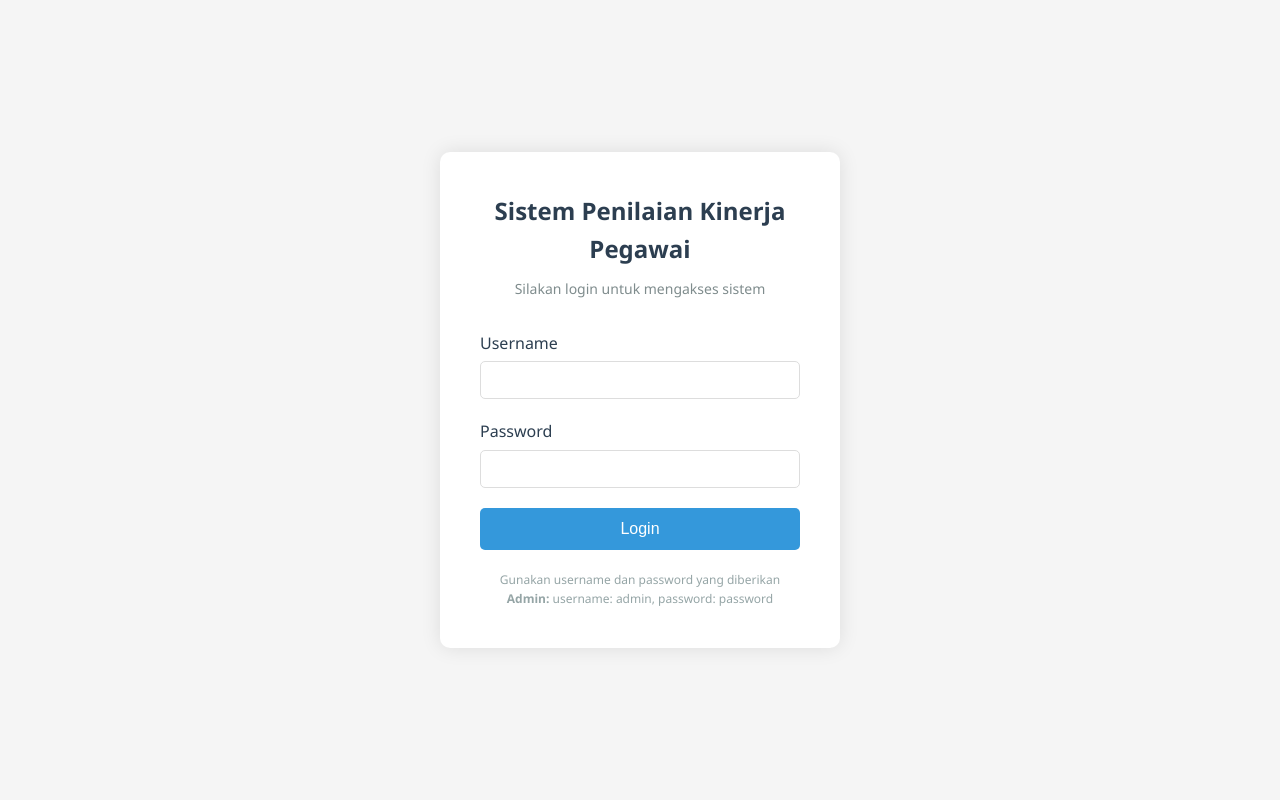
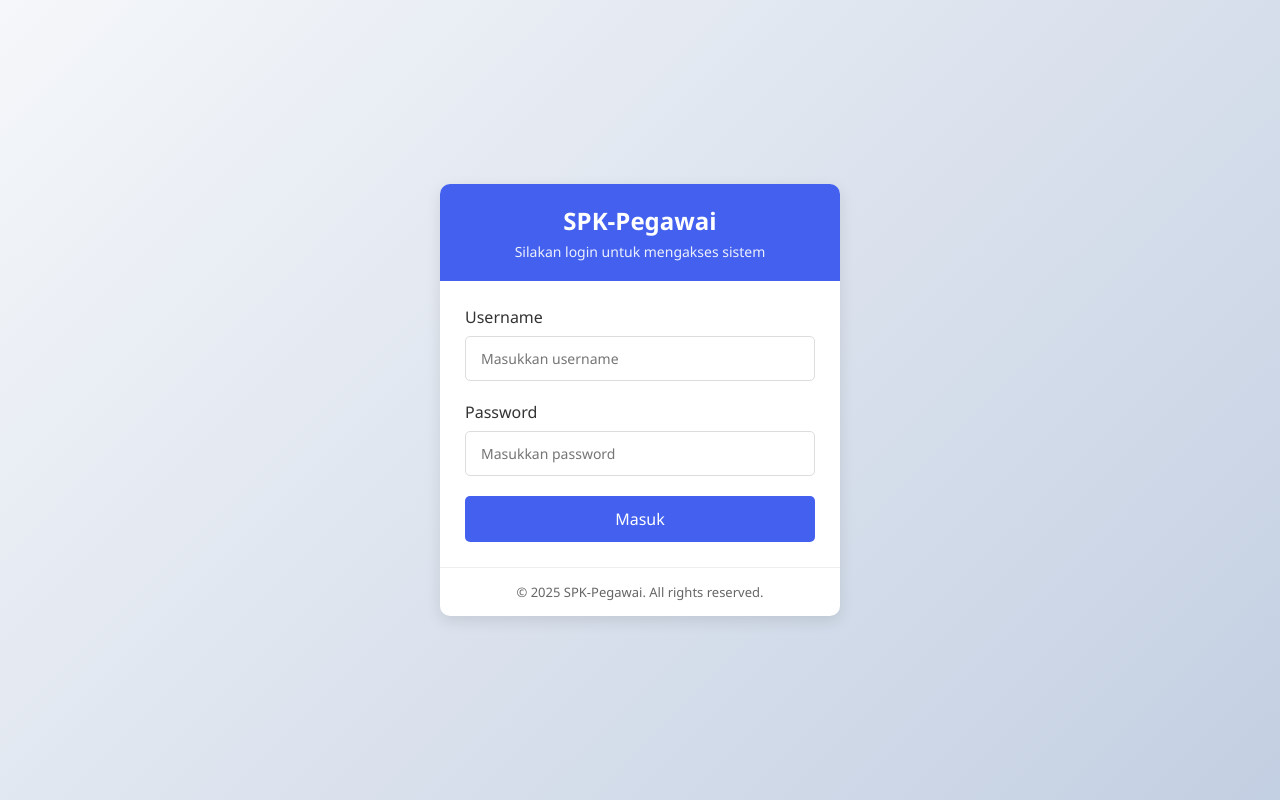
Before and after one commit to fakhriiii7/Sistem-Penilaian-Kinerja, a PHP site: page /login.php in a window 1280 px wide. Run offline with PHP 8.4, Linux system fonts and the light colour scheme.

Commit message:
edit tampilan login

```diff
--- a/login.php
+++ b/login.php
@@ -1,4 +1,5 @@
 <?php
+session_start();
 require_once 'config/database.php';
 
 $db = new Database();
@@ -22,18 +23,19 @@ if ($_SERVER['REQUEST_METHOD'] == 'POST') {
             $_SESSION['role'] = $user['role'];
             $_SESSION['nama_lengkap'] = $user['nama_lengkap'];
 
-            // Redirect berdasarkan role
+            // Redirect based on role
             switch ($user['role']) {
                 case 'admin':
-                    redirect('admin/index.php');
+                    header('Location: admin/index.php');
                     break;
                 case 'pimpinan':
-                    redirect('pimpinan/index.php');
+                    header('Location: pimpinan/index.php');
                     break;
                 case 'pegawai':
-                    redirect('pegawai/index.php');
+                    header('Location: pegawai/index.php');
                     break;
             }
+            exit();
         } else {
             $error = 'Password salah!';
         }
@@ -42,69 +44,74 @@ if ($_SERVER['REQUEST_METHOD'] == 'POST') {
     }
 }
 ?>
-
 <!DOCTYPE html>
 <html lang="id">
 <head>
     <meta charset="UTF-8">
     <meta name="viewport" content="width=device-width, initial-scale=1.0">
     <title>Login - Sistem Penilaian Kinerja Pegawai</title>
-    <link rel="stylesheet" href="assets/css/style.css">
     <style>
         * {
             margin: 0;
             padding: 0;
             box-sizing: border-box;
+            font-family: 'Segoe UI', Tahoma, Geneva, Verdana, sans-serif;
         }
 
         body {
-            font-family: 'Segoe UI', Tahoma, Geneva, Verdana, sans-serif;
-            background-color: #f5f5f5;
-            height: 100vh;
+            background: linear-gradient(135deg, #f5f7fa 0%, #c3cfe2 100%);
+            min-height: 100vh;
             display: flex;
             align-items: center;
             justify-content: center;
+            padding: 20px;
         }
 
         .login-container {
-            background-color: white;
-            border-radius: 10px;
-            box-shadow: 0 0 20px rgba(0, 0, 0, 0.1);
+            background: white;
             width: 100%;
             max-width: 400px;
-            padding: 40px;
+            border-radius: 10px;
+            box-shadow: 0 5px 15px rgba(0, 0, 0, 0.1);
+            overflow: hidden;
         }
 
         .login-header {
+            background: #4361ee;
+            color: white;
+            padding: 20px;
             text-align: center;
-            margin-bottom: 30px;
         }
 
         .login-header h1 {
-            color: #2c3e50;
             font-size: 24px;
-            margin-bottom: 10px;
+            margin-bottom: 5px;
         }
 
         .login-header p {
-            color: #7f8c8d;
+            opacity: 0.9;
             font-size: 14px;
+        }
+
+        .login-body {
+            padding: 25px;
         }
 
         .form-group {
             margin-bottom: 20px;
+            position: relative;
         }
 
         .form-group label {
             display: block;
-            margin-bottom: 5px;
-            color: #2c3e50;
+            margin-bottom: 8px;
+            color: #333;
             font-weight: 500;
         }
 
         .form-control {
             width: 100%;
-            padding: 10px 15px;
+            padding: 12px 15px;
             border: 1px solid #ddd;
             border-radius: 5px;
             font-size: 14px;
@@ -113,72 +120,126 @@ if ($_SERVER['REQUEST_METHOD'] == 'POST') {
 
         .form-control:focus {
             outline: none;
-            border-color: #3498db;
+            border-color: #4361ee;
+            box-shadow: 0 0 0 2px rgba(67, 97, 238, 0.2);
         }
 
         .btn-login {
             width: 100%;
             padding: 12px;
-            background-color: #3498db;
+            background: #4361ee;
             color: white;
             border: none;
             border-radius: 5px;
             font-size: 16px;
             font-weight: 500;
             cursor: pointer;
-            transition: background-color 0.3s;
+            transition: background 0.3s;
         }
 
         .btn-login:hover {
-            background-color: #2980b9;
+            background: #3a56d4;
         }
 
         .error-message {
-            background-color: #ffeaea;
-            color: #e74c3c;
-            padding: 10px;
-            border-radius: 5px;
+            background: #fff5f5;
+            color: #dc3545;
+            border-left: 4px solid #dc3545;
+            padding: 12px;
+            border-radius: 4px;
             margin-bottom: 20px;
             font-size: 14px;
+            display: flex;
+            align-items: center;
+            gap: 8px;
+        }
+
+        .password-toggle {
+            position: absolute;
+            right: 10px;
+            top: 38px;
+            background: none;
+            border: none;
+            color: #666;
+            cursor: pointer;
         }
 
         .login-footer {
             text-align: center;
-            margin-top: 20px;
-            font-size: 12px;
-            color: #95a5a6;
+            padding: 15px;
+            border-top: 1px solid #eee;
+            font-size: 13px;
+            color: #666;
+        }
+
+        @media (max-width: 480px) {
+            .login-container {
+                margin: 0 15px;
+            }
         }
     </style>
 </head>
 <body>
     <div class="login-container">
         <div class="login-header">
-            <h1>Sistem Penilaian Kinerja Pegawai</h1>
+            <h1>SPK-Pegawai</h1>
             <p>Silakan login untuk mengakses sistem</p>
         </div>
 
+        <div class="login-body">
             <?php if ($error): ?>
-            <div class="error-message"><?php echo $error; ?></div>
+                <div class="error-message">
+                    <span>⚠️</span>
+                    <span><?php echo htmlspecialchars($error); ?></span>
+                </div>
             <?php endif; ?>
 
             <form method="POST" action="">
                 <div class="form-group">
                     <label for="username">Username</label>
-                <input type="text" id="username" name="username" class="form-control" required>
+                    <input type="text"
+                           id="username"
+                           name="username"
+                           class="form-control"
+                           placeholder="Masukkan username"
+                           required
+                           value="<?php echo isset($_POST['username']) ? htmlspecialchars($_POST['username']) : ''; ?>">
                 </div>
 
                 <div class="form-group">
                     <label for="password">Password</label>
-                <input type="password" id="password" name="password" class="form-control" required>
+                    <div style="position: relative;">
+                        <input type="password"
+                               id="password"
+                               name="password"
+                               class="form-control"
+                               placeholder="Masukkan password"
+                               required>
+                    </div>
                 </div>
 
-            <button type="submit" class="btn-login">Login</button>
+                <button type="submit" class="btn-login">Masuk</button>
             </form>
+        </div>
 
         <div class="login-footer">
-            <p>Gunakan username dan password yang diberikan</p>
-            <p><strong>Admin:</strong> username: admin, password: password</p>
+            <p>© <?php echo date('Y'); ?> SPK-Pegawai. All rights reserved.</p>
         </div>
     </div>
+
+    <script>
+        function togglePassword() {
+            const passwordInput = document.getElementById('password');
+            const toggleButton = document.querySelector('.password-toggle');
+
+            if (passwordInput.type === 'password') {
+                passwordInput.type = 'text';
+                toggleButton.textContent = '👁️‍🗨️';
+            } else {
+                passwordInput.type = 'password';
+                toggleButton.textContent = '👁️';
+            }
+        }
+    </script>
 </body>
 </html>
```
Also changed, not shown: generate_password_hash.php (+11 -29 lines). Lines whose indentation alone changed are shown as unchanged.
